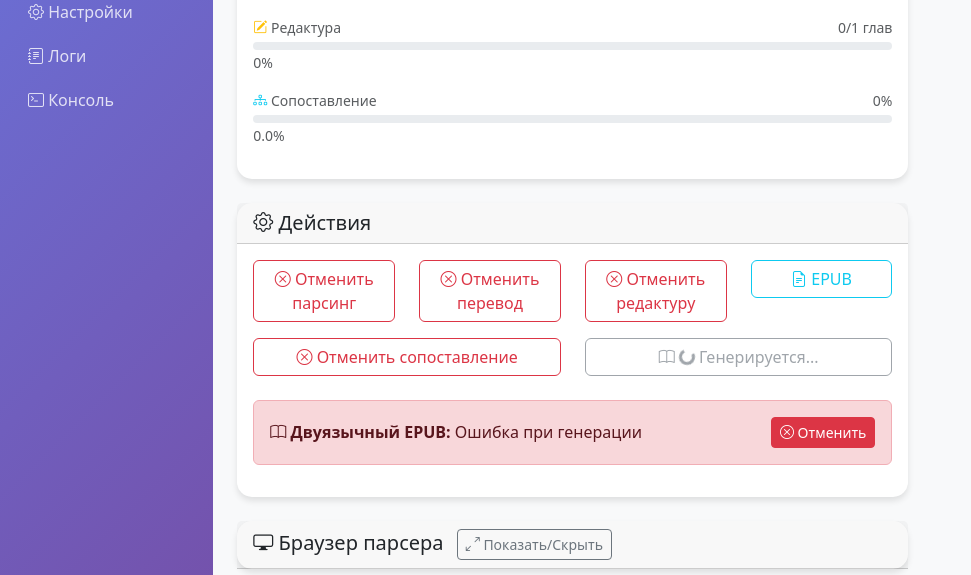
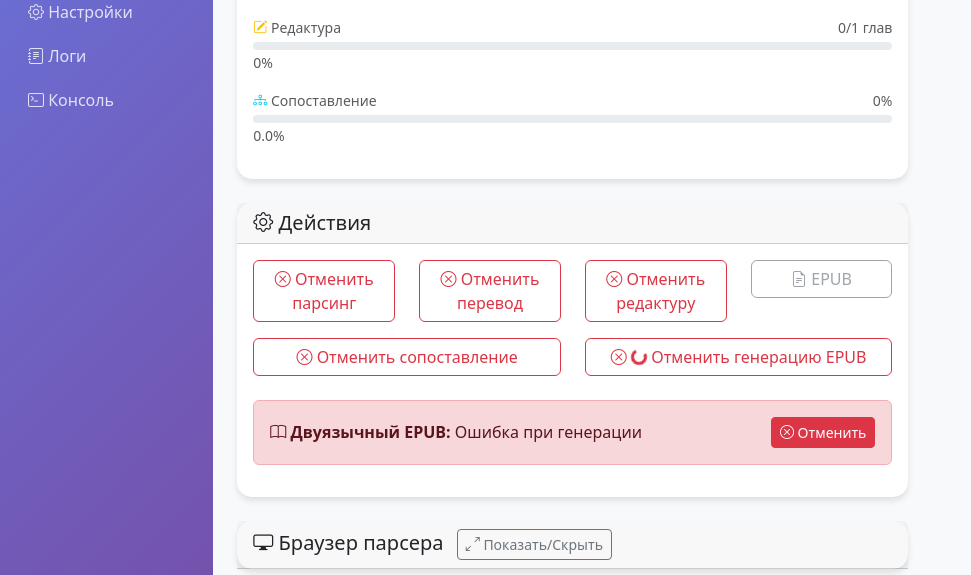
Before and after one commit to MasterVVK/novelbins-epub, a Flask app: page /novels/1 in a window 1280 px wide. Shown: the part 532-1107 px from the top of the page, without its empty margins (0-971 px from the left). Run offline with Flask 3, Linux system fonts and the light colour scheme; tables that the repository leaves empty hold one stand-in row (values such as "Sample post"); some libraries are stand-ins or nearby versions.

Commit message:
Фронтенд: disable кнопок при активной задаче (Jinja + JS polling)
🤖 Generated with Claude Code

Co-Authored-By: Claude <noreply@anthropic.com>

```diff
--- a/web_app/app/templates/novel_detail.html
+++ b/web_app/app/templates/novel_detail.html
@@ -140,15 +140,18 @@
                 </h5>
             </div>
             <div class="card-body">
+                {% set has_active = novel.parsing_task_id or novel.translation_task_id or novel.editing_task_id or novel.alignment_task_id or novel.epub_generation_task_id %}
                 <div class="row">
                     <div class="col-md-3 mb-2">
                         {% if novel.parsing_task_id %}
-                        <!-- Кнопка отмены парсинга -->
                         <button type="button" onclick="cancelParsing({{ novel.id }})" class="btn btn-outline-danger w-100">
                             <i class="bi bi-stop-circle"></i> Отменить парсинг
                         </button>
+                        {% elif has_active %}
+                        <button type="button" class="btn btn-outline-secondary w-100" disabled>
+                            <i class="bi bi-download"></i> Парсинг
+                        </button>
                         {% else %}
-                        <!-- Кнопка запуска парсинга -->
                         <form method="POST" action="{{ url_for('main.start_parsing', novel_id=novel.id) }}" style="display: inline;">
                             <button type="submit" class="btn btn-outline-primary w-100">
                                 <i class="bi bi-download"></i> Парсинг
@@ -158,12 +161,14 @@
                     </div>
                     <div class="col-md-3 mb-2">
                         {% if novel.translation_task_id %}
-                        <!-- Кнопка отмены перевода -->
                         <button type="button" onclick="cancelTranslation({{ novel.id }})" class="btn btn-outline-danger w-100">
                             <i class="bi bi-x-circle"></i> Отменить перевод
                         </button>
+                        {% elif has_active %}
+                        <button type="button" class="btn btn-outline-secondary w-100" disabled>
+                            <i class="bi bi-translate"></i> Перевод
+                        </button>
                         {% else %}
-                        <!-- Кнопка запуска перевода -->
                         <form method="POST" action="{{ url_for('main.start_translation', novel_id=novel.id) }}" style="display: inline;">
                             <button type="submit" class="btn btn-outline-success w-100">
                                 <i class="bi bi-translate"></i> Перевод
@@ -176,6 +181,10 @@
                         <button type="button" class="btn btn-outline-danger w-100" onclick="cancelEditing({{ novel.id }})">
                             <i class="bi bi-x-circle"></i> Отменить редактуру
                         </button>
+                        {% elif has_active %}
+                        <button type="button" class="btn btn-outline-secondary w-100" disabled>
+                            <i class="bi bi-pencil-square"></i> Редактура
+                        </button>
                         {% else %}
                         <form method="POST" action="{{ url_for('main.start_editing', novel_id=novel.id) }}" style="display: inline;">
                             <button type="submit" class="btn btn-outline-warning w-100">
@@ -185,11 +194,17 @@
                         {% endif %}
                     </div>
                     <div class="col-md-3 mb-2">
+                        {% if has_active %}
+                        <button type="button" class="btn btn-outline-secondary w-100" disabled>
+                            <i class="bi bi-file-earmark-text"></i> EPUB
+                        </button>
+                        {% else %}
                         <form method="POST" action="{{ url_for('main.generate_epub', novel_id=novel.id) }}" style="display: inline;">
                             <button type="submit" class="btn btn-outline-info w-100">
                                 <i class="bi bi-file-earmark-text"></i> EPUB
                             </button>
                         </form>
+                        {% endif %}
                     </div>
                 </div>
 
@@ -200,6 +215,10 @@
                         <button type="button" class="btn btn-outline-danger w-100" onclick="cancelAlignment({{ novel.id }})">
                             <i class="bi bi-x-circle"></i> Отменить сопоставление
                         </button>
+                        {% elif has_active %}
+                        <button type="button" class="btn btn-outline-secondary w-100" disabled>
+                            <i class="bi bi-diagram-3"></i> Сопоставление с оригиналом
+                        </button>
                         {% else %}
                         <form method="POST" action="{{ url_for('main.start_alignment', novel_id=novel.id) }}" style="display: inline; width: 100%;">
                             <button type="submit" class="btn btn-outline-info w-100">
@@ -209,18 +228,23 @@
                         {% endif %}
                     </div>
                     <div class="col-md-6 mb-2">
+                        {% if novel.epub_generation_task_id or novel.status == 'generating_epub' %}
+                        <button type="button" class="btn btn-outline-danger w-100" onclick="cancelEpubGeneration({{ novel.id }})">
+                            <i class="bi bi-x-circle"></i>
+                            <span class="spinner-border spinner-border-sm" role="status" aria-hidden="true"></span>
+                            Отменить генерацию EPUB
+                        </button>
+                        {% elif has_active %}
+                        <button type="button" class="btn btn-outline-secondary w-100" disabled>
+                            <i class="bi bi-book"></i> Двуязычный EPUB (RU + 中文)
+                        </button>
+                        {% else %}
                         <form method="POST" action="{{ url_for('main.generate_bilingual_epub', novel_id=novel.id) }}" style="display: inline;">
-                            <button type="submit" class="btn btn-outline-secondary w-100"
-                                    {% if novel.epub_generation_task_id or novel.status == 'generating_epub' %}disabled{% endif %}>
-                                <i class="bi bi-book"></i>
-                                {% if novel.epub_generation_task_id or novel.status == 'generating_epub' %}
-                                    <span class="spinner-border spinner-border-sm" role="status" aria-hidden="true"></span>
-                                    Генерируется...
-                                {% else %}
-                                    Двуязычный EPUB (RU + 中文)
-                                {% endif %}
+                            <button type="submit" class="btn btn-outline-secondary w-100">
+                                <i class="bi bi-book"></i> Двуязычный EPUB (RU + 中文)
                             </button>
                         </form>
+                        {% endif %}
                     </div>
                 </div>
 
@@ -1085,23 +1109,29 @@ function updateProgressBar(type, current, total, percentage) {
  * Обновляет кнопки действий (показывает/скрывает кнопки отмены, disabled состояния)
  */
 function updateActionButtons(novelId, tasks) {
+    const hasAnyActive = !!(tasks.parsing || tasks.translation || tasks.editing ||
+                            tasks.alignment || tasks.epub_generation);
+
     // Парсинг
-    updateTaskButton('parsing', tasks.parsing, novelId, 'парсинг', 'Парсинг', 'download');
+    updateTaskButton('parsing', tasks.parsing, novelId, 'парсинг', 'Парсинг', 'download', hasAnyActive);
 
     // Перевод
-    updateTaskButton('translation', tasks.translation, novelId, 'перевод', 'Перевод', 'translate');
+    updateTaskButton('translation', tasks.translation, novelId, 'перевод', 'Перевод', 'translate', hasAnyActive);
 
     // Редактура
-    updateTaskButton('editing', tasks.editing, novelId, 'редактуру', 'Редактура', 'pencil-square');
+    updateTaskButton('editing', tasks.editing, novelId, 'редактуру', 'Редактура', 'pencil-square', hasAnyActive);
 
     // Сопоставление
-    updateTaskButton('alignment', tasks.alignment, novelId, 'сопоставление', 'Сопоставление с оригиналом', 'diagram-3');
+    updateTaskButton('alignment', tasks.alignment, novelId, 'сопоставление', 'Сопоставление с оригиналом', 'diagram-3', hasAnyActive);
+
+    // EPUB и Двуязычный EPUB
+    updateEpubButtons(novelId, tasks.epub_generation, hasAnyActive);
 }
 
 /**
  * Обновляет одну кнопку задачи (парсинг/редактура/сопоставление)
  */
-function updateTaskButton(taskType, taskId, novelId, cancelText, buttonText, iconName) {
+function updateTaskButton(taskType, taskId, novelId, cancelText, buttonText, iconName, hasAnyActive) {
     const cancelFunctions = {
         'parsing': 'cancelParsing',
         'translation': 'cancelTranslation',
@@ -1122,20 +1152,27 @@ function updateTaskButton(taskType, taskId, novelId, cancelText, buttonText, ico
 
     if (!targetContainer) return;
 
-    // Если есть активная задача - показываем кнопку отмены
     if (taskId) {
+        // Активная задача — показываем кнопку отмены
         targetContainer.innerHTML = `
             <button type="button" class="btn btn-outline-danger w-100" onclick="${cancelFunctions[taskType]}(${novelId})">
                 <i class="bi bi-x-circle"></i> Отменить ${cancelText}
             </button>
         `;
+    } else if (hasAnyActive) {
+        // Другая задача активна — disabled кнопка
+        targetContainer.innerHTML = `
+            <button type="button" class="btn btn-outline-secondary w-100" disabled>
+                <i class="bi bi-${iconName}"></i> ${buttonText}
+            </button>
+        `;
     } else {
-        // Если задачи нет - показываем кнопку запуска
+        // Нет активных задач — обычная кнопка запуска
         const routes = {
             'parsing': `/novels/${novelId}/parse`,
             'translation': `/novels/${novelId}/translate`,
-            'editing': `/novels/${novelId}/edit`,
-            'alignment': `/novels/${novelId}/alignment`
+            'editing': `/novels/${novelId}/start-editing`,
+            'alignment': `/novels/${novelId}/start-alignment`
         };
 
         const colors = {
@@ -1152,6 +1189,72 @@ function updateTaskButton(taskType, taskId, novelId, cancelText, buttonText, ico
                 </button>
             </form>
         `;
+    }
+}
+
+/**
+ * Обновляет кнопки EPUB и Двуязычный EPUB при polling
+ */
+function updateEpubButtons(novelId, epubTaskId, hasAnyActive) {
+    // Обычный EPUB
+    const epubButtons = document.querySelectorAll('button, form');
+    let epubContainer = null;
+    let bilingualContainer = null;
+
+    epubButtons.forEach(el => {
+        const text = el.textContent || el.querySelector('button')?.textContent || '';
+        if (text.includes('EPUB') && !text.includes('Двуязычный') && !text.includes('Отменить') && !text.includes('中文')) {
+            epubContainer = el.closest('.col-md-3');
+        }
+        if (text.includes('Двуязычный') || text.includes('中文') || text.includes('Отменить генерацию')) {
+            bilingualContainer = el.closest('.col-md-6');
+        }
+    });
+
+    // Обновляем обычный EPUB
+    if (epubContainer) {
+        if (hasAnyActive) {
+            epubContainer.innerHTML = `
+                <button type="button" class="btn btn-outline-secondary w-100" disabled>
+                    <i class="bi bi-file-earmark-text"></i> EPUB
+                </button>
+            `;
+        } else {
+            epubContainer.innerHTML = `
+                <form method="POST" action="/novels/${novelId}/epub" style="display: inline;">
+                    <button type="submit" class="btn btn-outline-info w-100">
+                        <i class="bi bi-file-earmark-text"></i> EPUB
+                    </button>
+                </form>
+            `;
+        }
+    }
+
+    // Обновляем двуязычный EPUB
+    if (bilingualContainer) {
+        if (epubTaskId) {
+            bilingualContainer.innerHTML = `
+                <button type="button" class="btn btn-outline-danger w-100" onclick="cancelEpubGeneration(${novelId})">
+                    <i class="bi bi-x-circle"></i>
+                    <span class="spinner-border spinner-border-sm" role="status" aria-hidden="true"></span>
+                    Отменить генерацию EPUB
+                </button>
+            `;
+        } else if (hasAnyActive) {
+            bilingualContainer.innerHTML = `
+                <button type="button" class="btn btn-outline-secondary w-100" disabled>
+                    <i class="bi bi-book"></i> Двуязычный EPUB (RU + 中文)
+                </button>
+            `;
+        } else {
+            bilingualContainer.innerHTML = `
+                <form method="POST" action="/novels/${novelId}/epub-bilingual" style="display: inline;">
+                    <button type="submit" class="btn btn-outline-secondary w-100">
+                        <i class="bi bi-book"></i> Двуязычный EPUB (RU + 中文)
+                    </button>
+                </form>
+            `;
+        }
     }
 }
 
```
Lines whose indentation alone changed are shown as unchanged.
